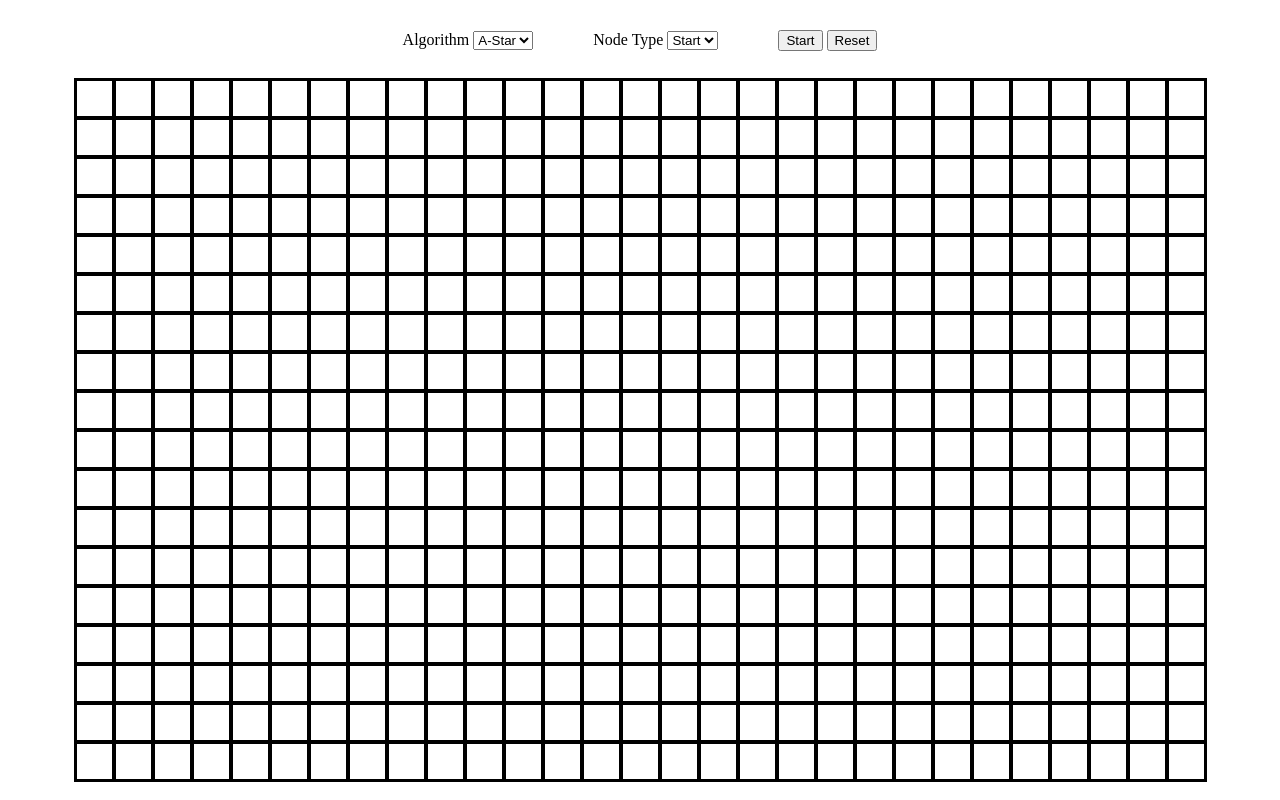
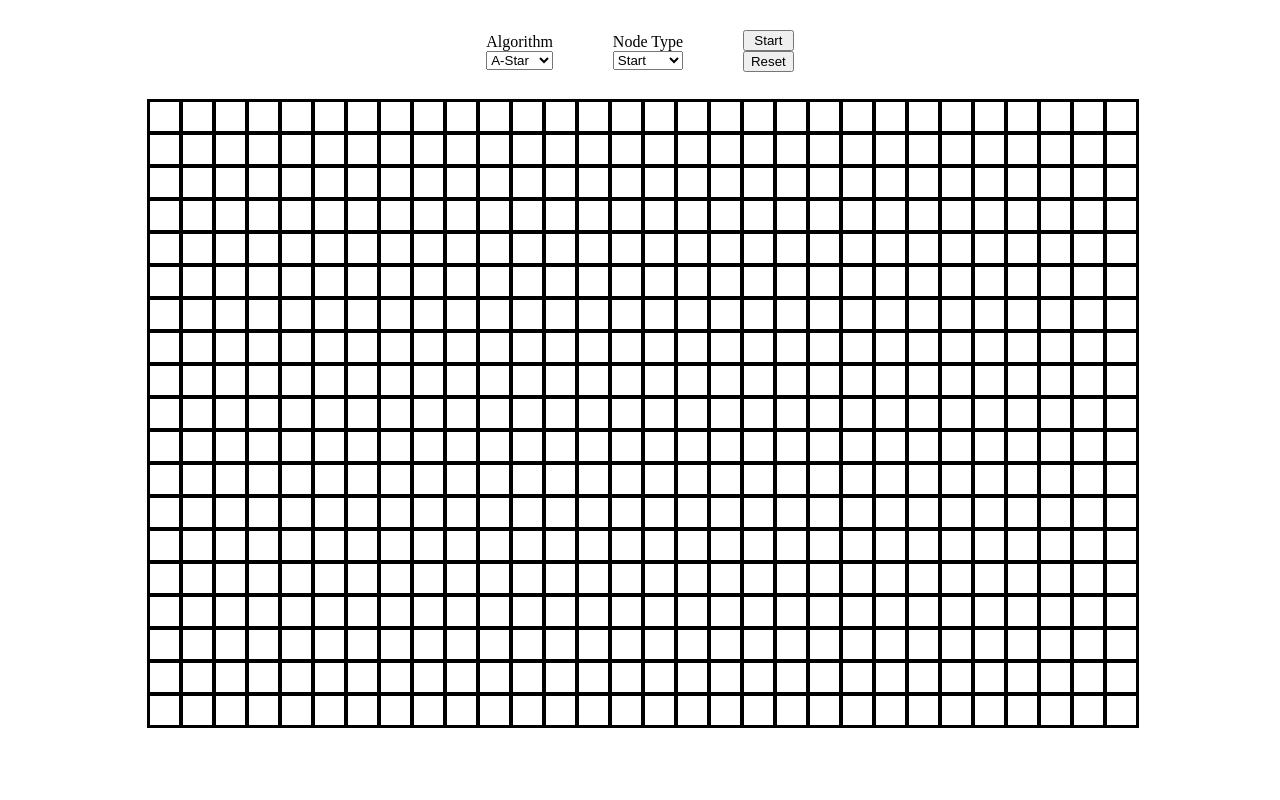
Before and after one commit to TestGalore/A-Star-Visualizer, a plain HTML site: page index.html in a window 1280 px wide. Drawn offline with Linux system fonts and the light colour scheme.

Commit message:
Updated style

```diff
--- a/css/style.css
+++ b/css/style.css
@@ -1,6 +1,10 @@
 @keyframes fade-in {
 	from {opacity: 0%;}
 	to {opacity: 100%;}
+}
+
+*{
+	box-sizing:border-box;
 }
 
 body{
@@ -19,8 +23,12 @@ body{
 	display:grid;
 	grid-gap: 4px;
 	justify-content: center;
-	justify-items: center;
-	align-content: center;;
+	align-items: center;
+}
+
+#graphContainer{
+	display: flex;
+	justify-content: center;
 	align-items: center;
 }
 
@@ -38,3 +46,8 @@ body{
 	margin: 15px;
 	padding: 15px;
 }
+
+.form-group{
+	display:flex;
+	flex-direction:column;
+}
--- a/index.html
+++ b/index.html
@@ -14,6 +14,7 @@
 <body>
 	<div id = "s-bar">
 		<div class = "s-bar-item">
+			<div class = "form-group">
 				<label for="alg-select">Algorithm</label>
 				<select id = "alg-select" name = "alg-select">
 					<option value="a-star">A-Star</option>
@@ -21,7 +22,10 @@
 					<!-- <option value="greedy">Greedy</option> -->
 				</select>
 			</div>
+		</div>
+
 		<div class = "s-bar-item">
+			<div class = "form-group">
 				<label for="node-select">Node Type</label>
 				<select id = "node-select" name = "node-select">
 					<option value="start">Start</option>
@@ -29,14 +33,19 @@
 					<option value="wall">Wall</option>
 				</select>
 			</div>
+		</div>
 		<div class = "s-bar-item">
+			<div class = "form-group">
 				<button id = "start-button">Start</button>
 				<button id = "reset-button">Reset</button>
 			</div>
 		</div>
+	</div>
 
+	<div id = "graphContainer">
 		<div id = "graph">
 			<div id = "nc"></div>
+		</div>
 	</div>
     <script type = "text/javascript" src = "scripts/script.js"></script>
 </body>
--- a/scripts/script.js
+++ b/scripts/script.js
@@ -3,7 +3,7 @@
 let gInfo = {
     rows: 20,
     cols: 40,
-    cellSize: 35,
+    cellSize: 29,
     startLoc: 0,
     endLoc: 0,
     graph: 0
@@ -32,8 +32,8 @@ function setUpGraphView(gInfo){
     nc.innerHTML = "";
 
     //calculate the number of column and row cells from window size
-    rows = Math.floor(window.innerHeight/cellSize*0.8);
-    cols = Math.floor(window.innerWidth/cellSize*0.8);
+    rows = Math.floor(window.innerHeight/cellSize*0.7);
+    cols = Math.floor(window.innerWidth/cellSize*0.7);
 
     //adjust grid layout based on number of cols and rows
     nc.style.gridTemplateColumns = "repeat(" + cols + "," + cellSize + "px)";
```
Lines whose indentation alone changed are shown as unchanged.
